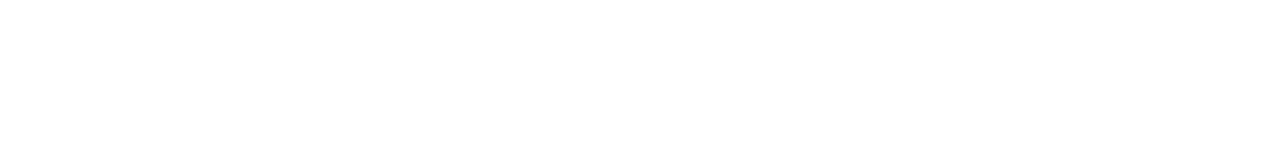
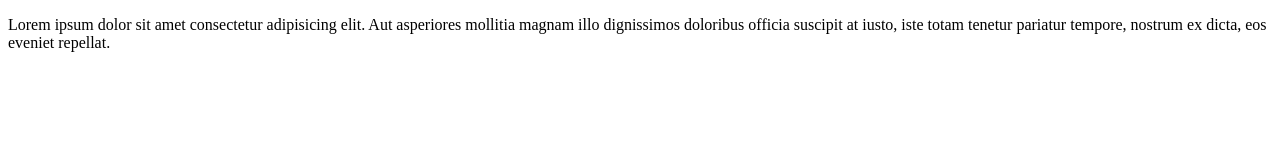
Before and after one commit to urielmm94/diplomado, a plain HTML site: page index.html in a window 1280 px wide. Drawn offline with Linux system fonts and the light colour scheme.

Commit message:
nuevos cambios de williams

```diff
--- a/index.html
+++ b/index.html
@@ -7,6 +7,11 @@
     <title>Document</title>
 </head>
 <body>
+    <div class="container">
+        <p>
+            Lorem ipsum dolor sit amet consectetur adipisicing elit. Aut asperiores mollitia magnam illo dignissimos doloribus officia suscipit at iusto, iste totam tenetur pariatur tempore, nostrum ex dicta, eos eveniet repellat.
+        </p>
 
+    </div>
 </body>
 </html>
```
